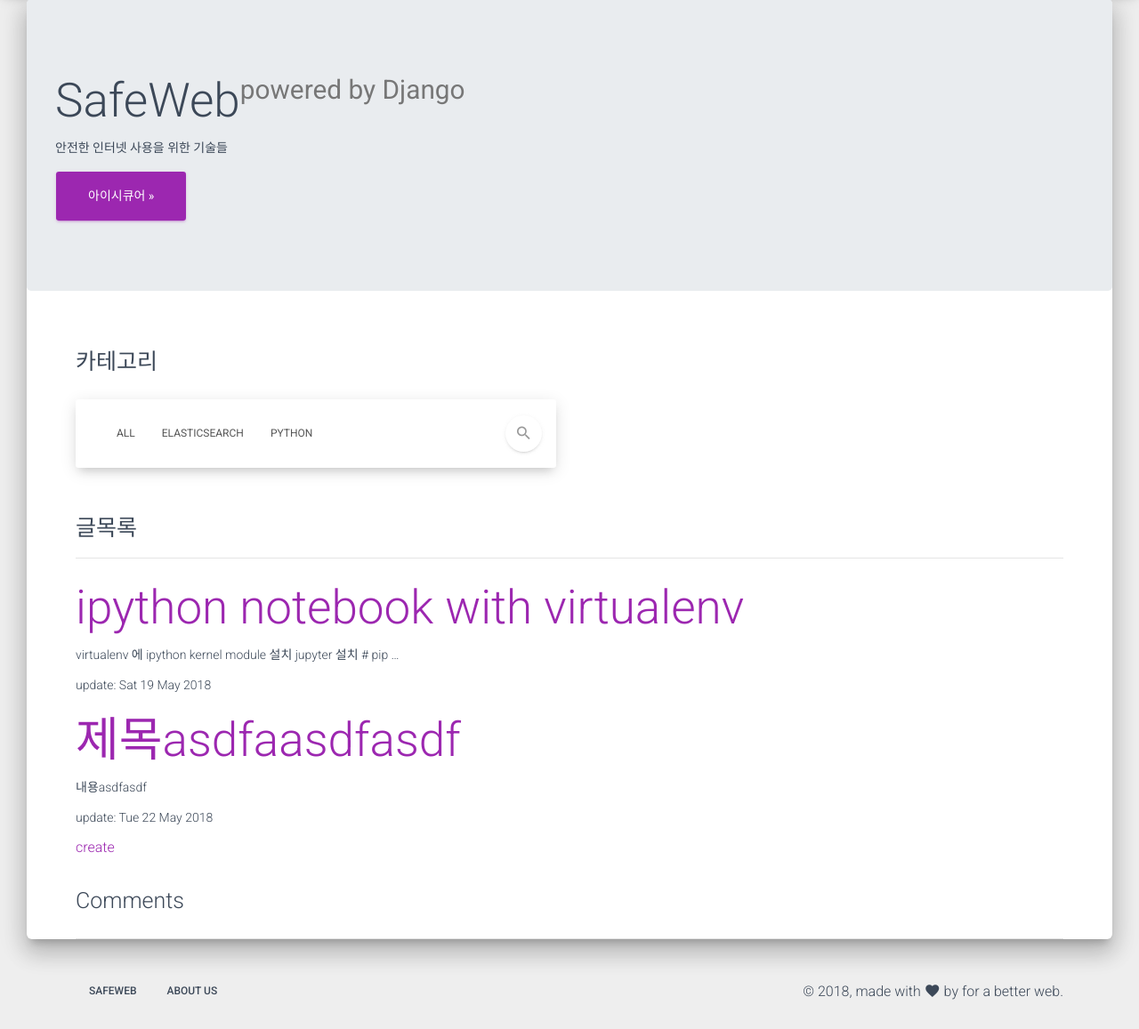
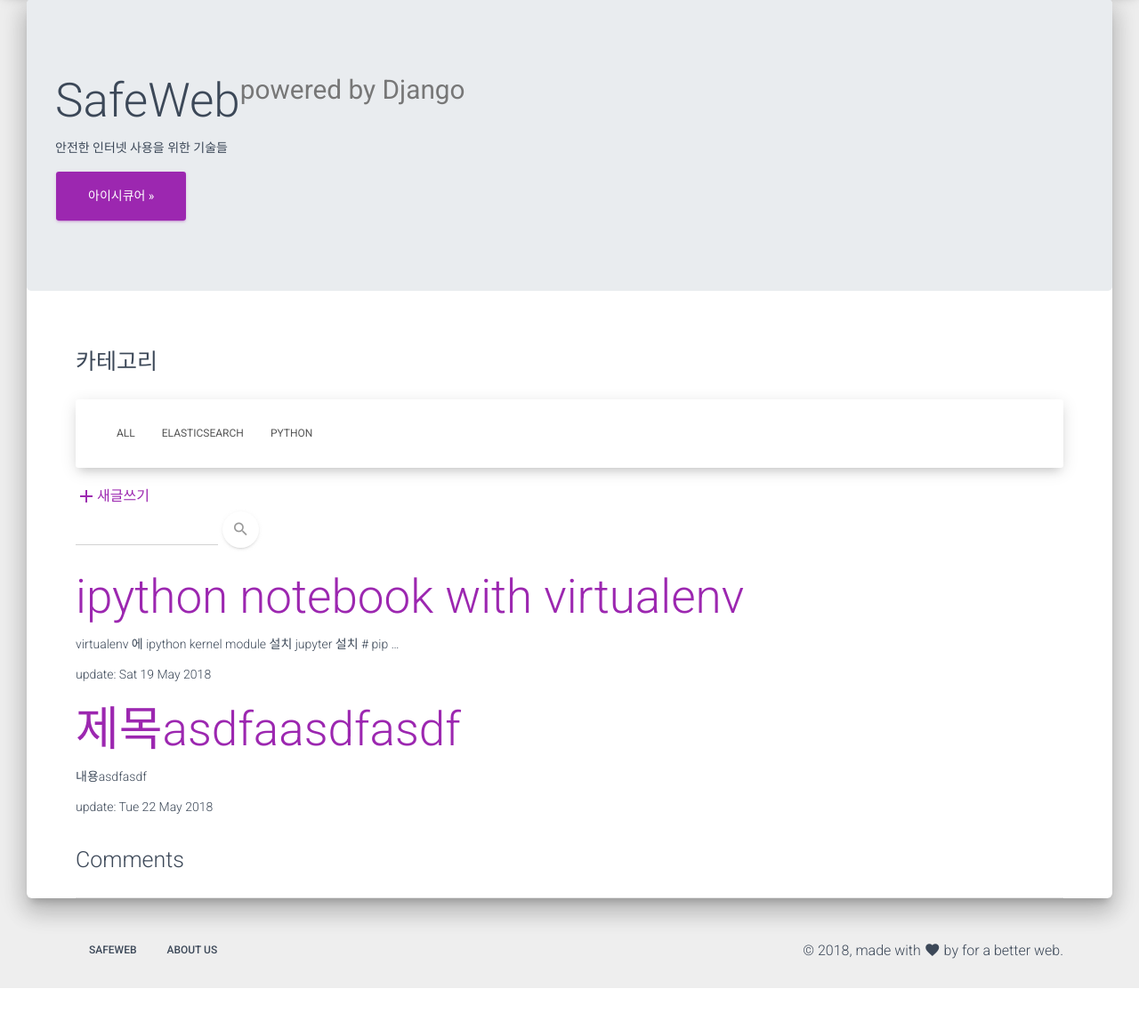
Before and after one commit to web24365/Blog, a Django app: page /blog/ in a window 1280 px wide. Shown: the part 81-1238 px from the top of the page at 89% size. After the commit the page ends 1192 px from the top, so only its background shows below. Run offline with Django 3.2, Linux system fonts and the light colour scheme; data comes from the database, SQL or seed files in the repository; some libraries are stand-ins or nearby versions.

Commit message:
post_list 수정

```diff
--- a/blog/forms.py
+++ b/blog/forms.py
@@ -21,3 +21,9 @@
     class Meta:
         model = Post
         fields = ['category', 'title', 'content']
+
+class CommentForm(forms.ModelForm):
+
+    class Meta:
+        model = Comment
+        fields = '__all__'
--- a/blog/models.py
+++ b/blog/models.py
@@ -123,7 +123,6 @@
     is_public = models.BooleanField(default=False)
     ip = models.GenericIPAddressField(null=True)
 
-
     def approve(self):
         self.approved_comment = True
         self.save()
--- a/blog/templates/blog/post_detail.html
+++ b/blog/templates/blog/post_detail.html
@@ -32,4 +32,5 @@
 </ul>
 <hr>
 <a href="{% url "blog:post_list" %}" class='btn btn-primary'>글 목록</a>
+<a href="{% url "blog:post_list" %}" class='btn btn-default'>수정</a>
 {% endblock post%}
--- a/blog/templates/blog/post_list.html
+++ b/blog/templates/blog/post_list.html
@@ -12,7 +12,7 @@
 <div class="container">
 
 <div class="row">
-    <div class="col-md-6">
+    <div class="col-md-12">
         <div class="title">
             <h3>카테고리</h3>
         </div>
@@ -50,21 +50,23 @@
                             </div>
                         </li> -->
                     </ul>
-                    <form class="form-inline ml-auto" action="" method="get">
-                        <div class="form-group has-white">
-                            <input type="text" class="form-control" name="q" value="{{ q }}">
-                            <button type="submit" class="btn btn-white btn-raised btn-fab btn-round">
-                                <i class="material-icons">search</i>
-                            </button>
-                        </form>
                 </div>
             </div>
         </nav>
     </div>
 </div>
-<div class="title">
-    <h3>글목록 {{ category.name }}</h3><hr>
-</div>
+<a href="{% url 'blog:post_create' %}" class="pull-right"><i class="material-icons">add</i>새글쓰기</a>
+
+    <form class="form-inline" action="" method="get">
+        <div class=" has-black">
+            <input type="text" class="form-control" name="q" value="{{ q }}" />
+            <button type="submit" class="btn btn-white btn-raised btn-fab btn-round" />
+                <i class="material-icons">search</i>
+            </button>
+        </div>
+    </form>
+
+
 {% for post in posts %}
     <div>
         <h1>
@@ -74,7 +76,7 @@
         <p>update: {{ post.updated|date:"D d M Y" }}</p>
     </div>
 {% endfor %}
-<a href="{% url 'blog:post_create' %}" ><span class="glyphicon glyphicon-plus">create</span></a>
+
 <div class="title">
     <h3>Comments</h3>
 </div>
--- a/blog/views.py
+++ b/blog/views.py
@@ -106,7 +106,7 @@
     if request.method == 'POST':
         form = CommentForm(request.POST, request.FILES)
         if is_valid(form):
-            form.save(commit=False)
+            comment = form.save(commit=False)
             comment.ip = request.META['REMOTE_ADDR']
             comment = Comment(**form.cleaned_data)
             comment.save()
```
